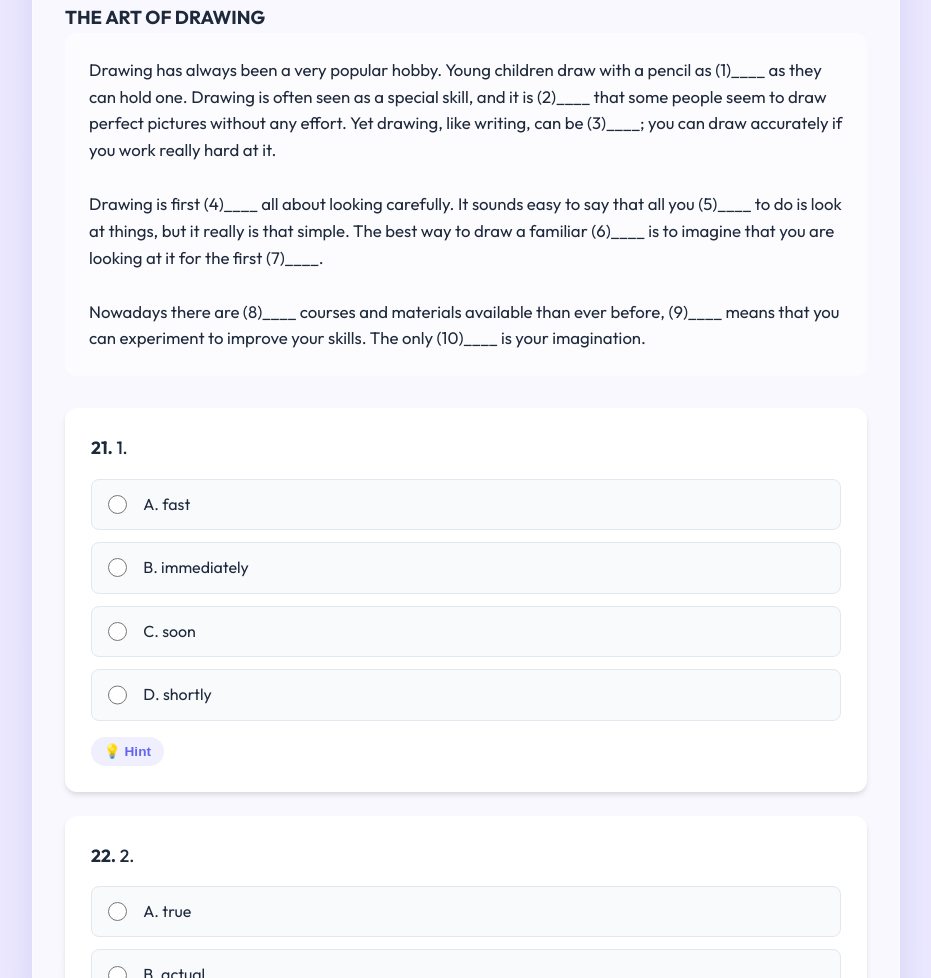
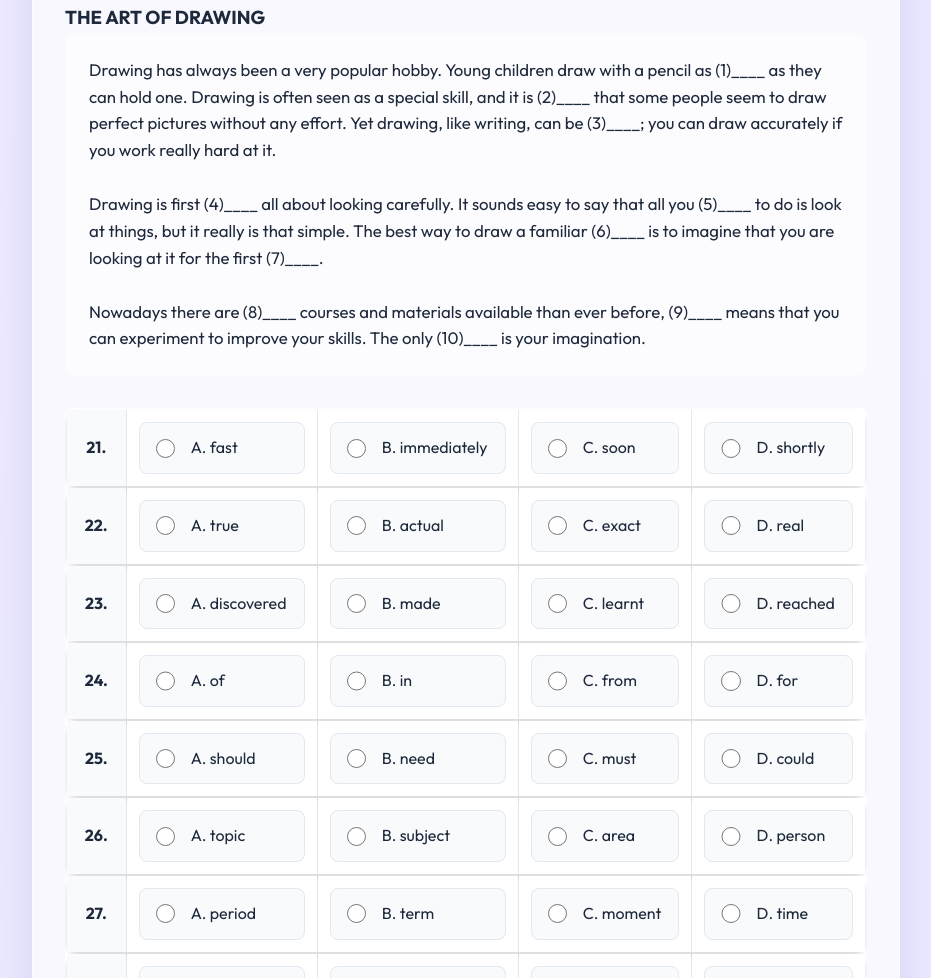
Before and after one commit to quangtin137/OnTapB1_1Week_NgocDuy, a website built with Vite: page index.html in a window 1280 px wide. Shown: the part 11022-12000 px from the top of the page, without its empty margins (174-1105 px from the left). Built offline with nearby package versions, Linux system fonts and the light colour scheme.

Commit message:
feat: UI/UX Cloze text

```diff
--- a/css/style.css
+++ b/css/style.css
@@ -168,6 +168,44 @@ body {
   display: flex;
   flex-direction: column;
   gap: 0.75rem;
+}
+
+.cloze-table {
+  width: 100%;
+  border-collapse: collapse;
+  background: #fff;
+  border: 1px solid #e2e8f0;
+  border-radius: 8px;
+}
+
+.cloze-table td {
+  border: 1px solid #e2e8f0;
+  padding: 12px;
+  vertical-align: middle;
+}
+
+td.q-number {
+  background-color: #f8fafc;
+  text-align: center;
+  width: 60px;
+}
+
+.cloze-option {
+  display: flex;
+  align-items: center;
+  cursor: pointer;
+  margin: 0;
+  padding: 0;
+  border: none;
+  background: transparent;
+}
+
+.cloze-table td.correct-option {
+  background-color: rgba(16, 185, 129, 0.2);
+}
+
+.cloze-table td.incorrect-option {
+  background-color: rgba(239, 68, 68, 0.2);
 }
 
 /* Radio buttons styling */
--- a/scripts/script.js
+++ b/scripts/script.js
@@ -76,7 +76,7 @@ document.addEventListener('DOMContentLoaded', () => {
 
     // 4. Cloze Text: fixed
     if (isSectionChecked('cloze')) {
-      renderPassageSection('Cloze Text', examData.clozeText, 'cloze', globalQuestionNumber);
+      renderClozeTableSection('Cloze Text', examData.clozeText, 'cloze', globalQuestionNumber);
       globalQuestionNumber += examData.clozeText.questions.length;
     }
 
@@ -126,7 +126,7 @@ document.addEventListener('DOMContentLoaded', () => {
     quizContainer.appendChild(sectionHtml);
   }
 
-  function renderPassageSection(title, passageData, prefix, startNumber) {
+  function renderPassageSection(title, passageData, prefix, startNumber, isGridFormat = false) {
     const sectionHtml = document.createElement('div');
     sectionHtml.className = 'glass-panel';
     sectionHtml.innerHTML = `
@@ -136,7 +136,69 @@ document.addEventListener('DOMContentLoaded', () => {
     `;
 
     passageData.questions.forEach((q, index) => {
-      sectionHtml.appendChild(createMultipleChoiceBlock(q, prefix + '_' + q.id, startNumber + index));
+      sectionHtml.appendChild(createMultipleChoiceBlock(q, prefix + '_' + q.id, startNumber + index, isGridFormat));
+    });
+
+    quizContainer.appendChild(sectionHtml);
+  }
+
+  function renderClozeTableSection(title, passageData, prefix, startNumber) {
+    const sectionHtml = document.createElement('div');
+    sectionHtml.className = 'glass-panel';
+    sectionHtml.innerHTML = `
+      <h2 class="section-title">${title}</h2>
+      ${passageData.title ? `<h3>${passageData.title}</h3>` : ''}
+      <div class="reading-content">${passageData.content}</div>
+      <div style="overflow-x: auto;">
+        <table class="cloze-table">
+          <tbody>
+          </tbody>
+        </table>
+      </div>
+    `;
+
+    const tbody = sectionHtml.querySelector('tbody');
+
+    passageData.questions.forEach((q, index) => {
+      const tr = document.createElement('tr');
+      tr.className = 'question-block cloze-question-row';
+      tr.dataset.answer = q.answer;
+      tr.dataset.type = 'cloze_mc';
+      const currentNumber = startNumber + index;
+      const name = prefix + '_' + q.id;
+
+      const optionsHtml = q.options.map(opt => {
+        const letter = opt.substring(0, 1);
+        return `
+          <td>
+            <label class="option-label cloze-option">
+              <input type="radio" name="${name}" value="${letter}" />
+              <span>${opt}</span>
+            </label>
+          </td>
+        `;
+      }).join('');
+
+      tr.innerHTML = `
+        <td class="q-number"><strong>${currentNumber}.</strong></td>
+        ${optionsHtml}
+      `;
+
+      const hintTr = document.createElement('tr');
+      hintTr.className = 'cloze-hint-row';
+      hintTr.style.display = 'none';
+      hintTr.innerHTML = `<td colspan="5" class="hint-text"><strong>Correct Answer: ${q.answer}</strong><br>💡 Hint: ${q.hint}</td>`;
+
+      tbody.appendChild(tr);
+      tbody.appendChild(hintTr);
+
+      const inputs = tr.querySelectorAll('input[type="radio"]');
+      inputs.forEach(input => {
+        input.addEventListener('change', (e) => {
+          if (isSubmitted) return;
+          checkAnswerClozeTable(tr, hintTr, e.target.value, q.answer);
+        });
+      });
     });
 
     quizContainer.appendChild(sectionHtml);
@@ -200,7 +262,7 @@ document.addEventListener('DOMContentLoaded', () => {
 
   // --- COMPONENT CREATORS ---
 
-  function createMultipleChoiceBlock(qData, name, number) {
+  function createMultipleChoiceBlock(qData, name, number, isGridFormat = false) {
     const block = document.createElement('div');
     block.className = 'question-block';
     block.dataset.answer = qData.answer;
@@ -222,10 +284,12 @@ document.addEventListener('DOMContentLoaded', () => {
       `;
     }).join('');
 
+    const gridClass = isGridFormat ? 'cloze-options-grid' : 'options-grid';
+
     block.innerHTML = `
       <div class="question-text"><strong>${number}.</strong> ${qData.question}</div>
       ${mediaHtml}
-      <div class="options-grid">
+      <div class="${gridClass}">
         ${optionsHtml}
       </div>
       <div class="correct-answer-text">Correct Answer: ${qData.answer}</div>
@@ -331,6 +395,27 @@ document.addEventListener('DOMContentLoaded', () => {
     }
   }
 
+  function checkAnswerClozeTable(tr, hintTr, selectedValue, correctAnswer) {
+    const tds = tr.querySelectorAll('td');
+    tds.forEach(td => {
+      td.classList.remove('correct-option', 'incorrect-option');
+    });
+
+    const selectedTd = tr.querySelector(`input[value="${selectedValue}"]`)?.closest('td');
+    const correctTd = tr.querySelector(`input[value="${correctAnswer}"]`)?.closest('td');
+
+    if (selectedValue === correctAnswer) {
+      tr.dataset.isCorrect = "true";
+      if (selectedTd) selectedTd.classList.add('correct-option');
+      hintTr.style.display = 'none';
+    } else {
+      tr.dataset.isCorrect = "false";
+      if (selectedTd) selectedTd.classList.add('incorrect-option');
+      if (correctTd) correctTd.classList.add('correct-option');
+      hintTr.style.display = 'table-row';
+    }
+  }
+
   function checkAnswerText(block, userInput, correctAnswer) {
     block.classList.remove('correct', 'incorrect');
 
@@ -365,7 +450,7 @@ document.addEventListener('DOMContentLoaded', () => {
       let isCorrect = false;
 
       // Un-answered questions become incorrect
-      if (type === 'mc') {
+      if (type === 'mc' || type === 'cloze_mc') {
         const checked = block.querySelector('input:checked');
         if (checked && checked.value === correctAnswer) {
           isCorrect = true;
@@ -382,6 +467,9 @@ document.addEventListener('DOMContentLoaded', () => {
         if (type === 'mc') {
           const checked = block.querySelector('input:checked');
           if (checked) checked.closest('.option-label').classList.add('correct-option');
+        } else if (type === 'cloze_mc') {
+          const checked = block.querySelector('input:checked');
+          if (checked) checked.closest('td').classList.add('correct-option');
         } else {
           block.classList.add('correct');
           block.classList.remove('incorrect');
@@ -392,6 +480,15 @@ document.addEventListener('DOMContentLoaded', () => {
           if (checked) checked.closest('.option-label').classList.add('incorrect-option');
           const correctLabel = block.querySelector(`input[value="${correctAnswer}"]`)?.closest('.option-label');
           if (correctLabel) correctLabel.classList.add('correct-option');
+        } else if (type === 'cloze_mc') {
+          const checked = block.querySelector('input:checked');
+          if (checked) checked.closest('td').classList.add('incorrect-option');
+          const correctTd = block.querySelector(`input[value="${correctAnswer}"]`)?.closest('td');
+          if (correctTd) correctTd.classList.add('correct-option');
+          const hintTr = block.nextElementSibling;
+          if (hintTr && hintTr.classList.contains('cloze-hint-row')) {
+            hintTr.style.display = 'table-row';
+          }
         } else {
           block.classList.add('incorrect');
           block.classList.remove('correct');
```
